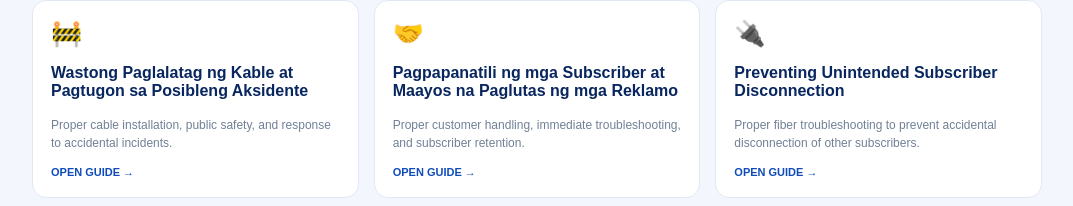
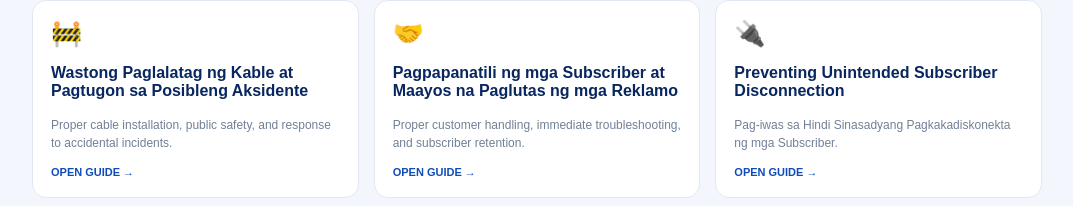
Before and after one commit to yanaborja610-hub/inconnek_cheat_sheet, a plain HTML site: page index.html in a window 1280 px wide. Shown: the part 1179-1385 px from the top of the page, without its empty margins (103-1176 px from the left). Drawn offline with Linux system fonts and the light colour scheme.

Commit message:
Translated last entry

```diff
--- a/index.html
+++ b/index.html
@@ -646,16 +646,16 @@
    			 	title: "Preventing Unintended Subscriber Disconnection",
     			category: "Troubleshooting & Repair",
     			icon: "🔌",
-    			description: "Proper fiber troubleshooting to prevent accidental disconnection of other subscribers.",
+    			description: "Pag-iwas sa Hindi Sinasadyang Pagkakadiskonekta ng mga Subscriber.",
 
     			steps: [
-        			["Conduct Initial Line Assessment", "• Suriin ang signal reading ng subscriber upang matukoy ang pinagmulan ng problema.<br>• Tukuyin ang tamang NAP, cassette, at port ng customer.<br>• Alamin kung may ibang active subscribers na gumagamit ng parehong cassette."],
-					["Identify Affected Subscribers", "• Tukuyin kung sinu-sino ang posibleng maapektuhan ng repair.<br>• Suriin muna ang linya ng customer na nagrereklamo.<br>• Iwasang galawin ang mga port at linya na walang kaugnayan sa problema."],
-					["Ensure Proper Coordination", "• Planuhin ang troubleshooting bago simulan ang trabaho.<br>• Tiyaking alam ng bawat technician ang eksaktong port at linya na aayusin.<br>• Magkaroon ng malinaw na koordinasyon bago magtanggal, maglipat, o magpalit ng SC connector."],
-					["Perform Careful Troubleshooting", "• Gumamit ng optical power meter upang masukat ang signal reading.<br>• Suriin ang SC connector, adapter, at cassette port kung may dumi, damage, o maluwag na koneksyon.<br>• Tiyaking tama ang port assignment upang hindi maapektuhan ang ibang subscribers."],
-					["Validate All Affected Connections", "• Muling sukatin ang signal reading pagkatapos ng repair.<br>• Magsagawa ng speed test at connectivity test sa mga naapektuhang subscriber.<br>• Tiyaking maayos at stable ang internet bago umalis sa site."],
-					["Inform and Follow Up with Customers", "• Ipaalam agad sa mga naapektuhang subscriber kung may service interruption.<br>• Ipaliwanag ang dahilan ng abala at magbigay ng estimated completion time.<br>• Mag-follow up pagkatapos ng repair upang matiyak na naibalik ang serbisyo."],
-					["Document the Incident", "• Itala ang problema, mga naapektuhang subscriber, at ginawang repair.<br>• I-update ang NAP port at cassette assignment kung may pagbabago.<br>• I-report sa Operations Officer ang resulta at mga susunod na aksyon."]
+        			["Paunang Pagsusuri sa Linya ng Koneksyon", "• Suriin ang signal reading ng subscriber upang matukoy ang pinagmulan ng problema.<br>• Tukuyin ang tamang NAP, cassette, at port ng customer.<br>• Alamin kung may ibang active subscribers na gumagamit ng parehong cassette."],
+					["Pagtukoy sa mga Maaaring Maapektuhang Subscriber", "• Tukuyin kung sinu-sino ang posibleng maapektuhan ng repair.<br>• Suriin muna ang linya ng customer na nagrereklamo.<br>• Iwasang galawin ang mga port at linya na walang kaugnayan sa problema."],
+					["Maayos na Koordinasyon Bago ang Pagkukumpuni", "• Planuhin ang troubleshooting bago simulan ang trabaho.<br>• Tiyaking alam ng bawat technician ang eksaktong port at linya na aayusin.<br>• Magkaroon ng malinaw na koordinasyon bago magtanggal, maglipat, o magpalit ng SC connector."],
+					["Maingat na Pagsasagawa ng Troubleshooting", "• Gumamit ng optical power meter upang masukat ang signal reading.<br>• Suriin ang SC connector, adapter, at cassette port kung may dumi, damage, o maluwag na koneksyon.<br>• Tiyaking tama ang port assignment upang hindi maapektuhan ang ibang subscribers."],
+					["Pagsusuri sa Lahat ng Naapektuhang Koneksyon", "• Muling sukatin ang signal reading pagkatapos ng repair.<br>• Magsagawa ng speed test at connectivity test sa mga naapektuhang subscriber.<br>• Tiyaking maayos at stable ang internet bago umalis sa site."],
+					["Pagbibigay-Impormasyon at Follow-Up sa mga Customer", "• Ipaalam agad sa mga naapektuhang subscriber kung may service interruption.<br>• Ipaliwanag ang dahilan ng abala at magbigay ng estimated completion time.<br>• Mag-follow up pagkatapos ng repair upang matiyak na naibalik ang serbisyo."],
+					["Pagtatala ng Insidente", "• Itala ang problema, mga naapektuhang subscriber, at ginawang repair.<br>• I-update ang NAP port at cassette assignment kung may pagbabago.<br>• I-report sa Operations Officer ang resulta at mga susunod na aksyon."]
     			],
 
     			reminder: "<b>CHECK FIRST BEFORE MAKING ANY CONNECTION CHANGES</b><br><br>Bago galawin ang anumang fiber connection, tiyaking tama ang port, linya, at subscriber na inaayos. Ang isang repair ay hindi dapat magdulot ng hindi kinakailangang interruption sa serbisyo ng ibang customer."
```
